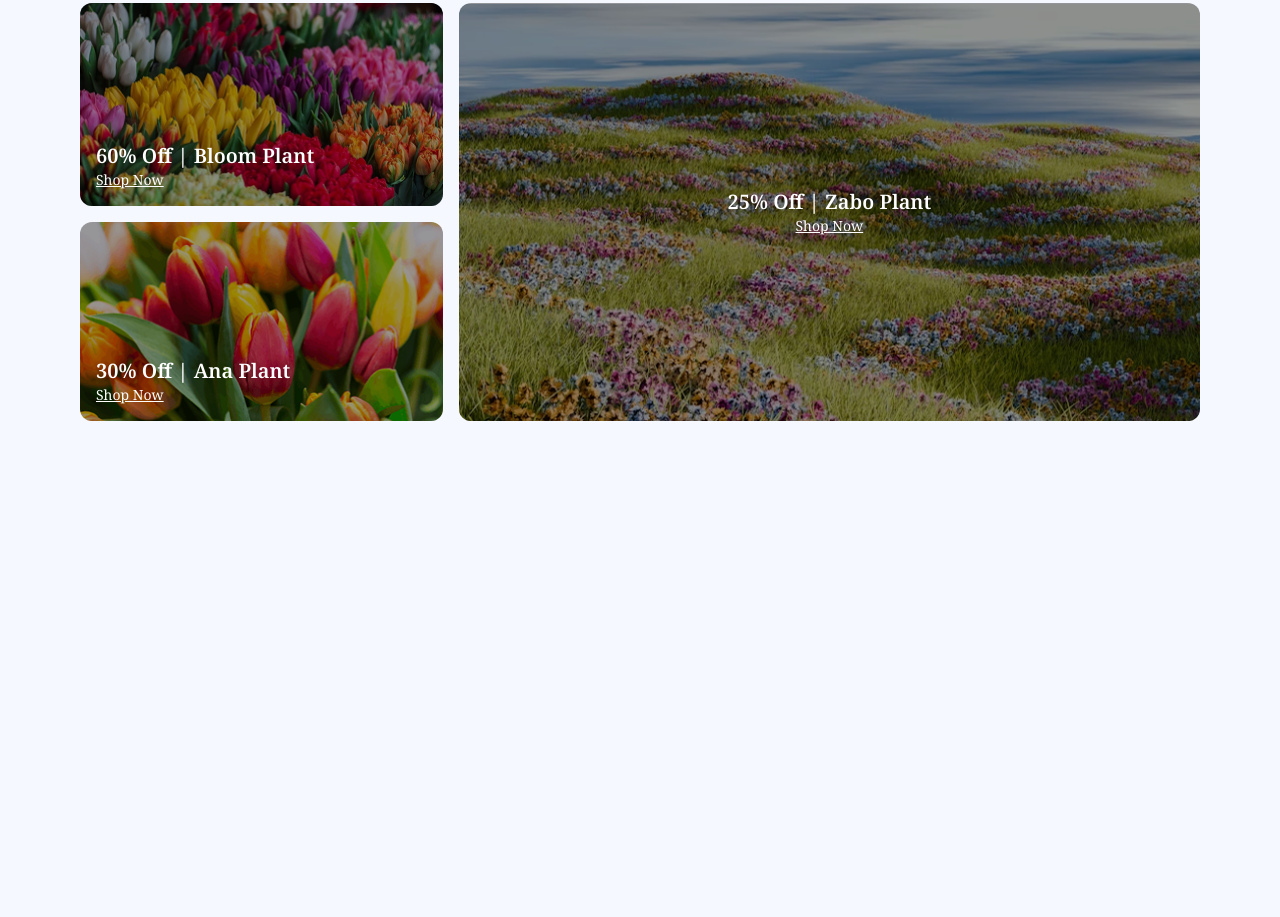
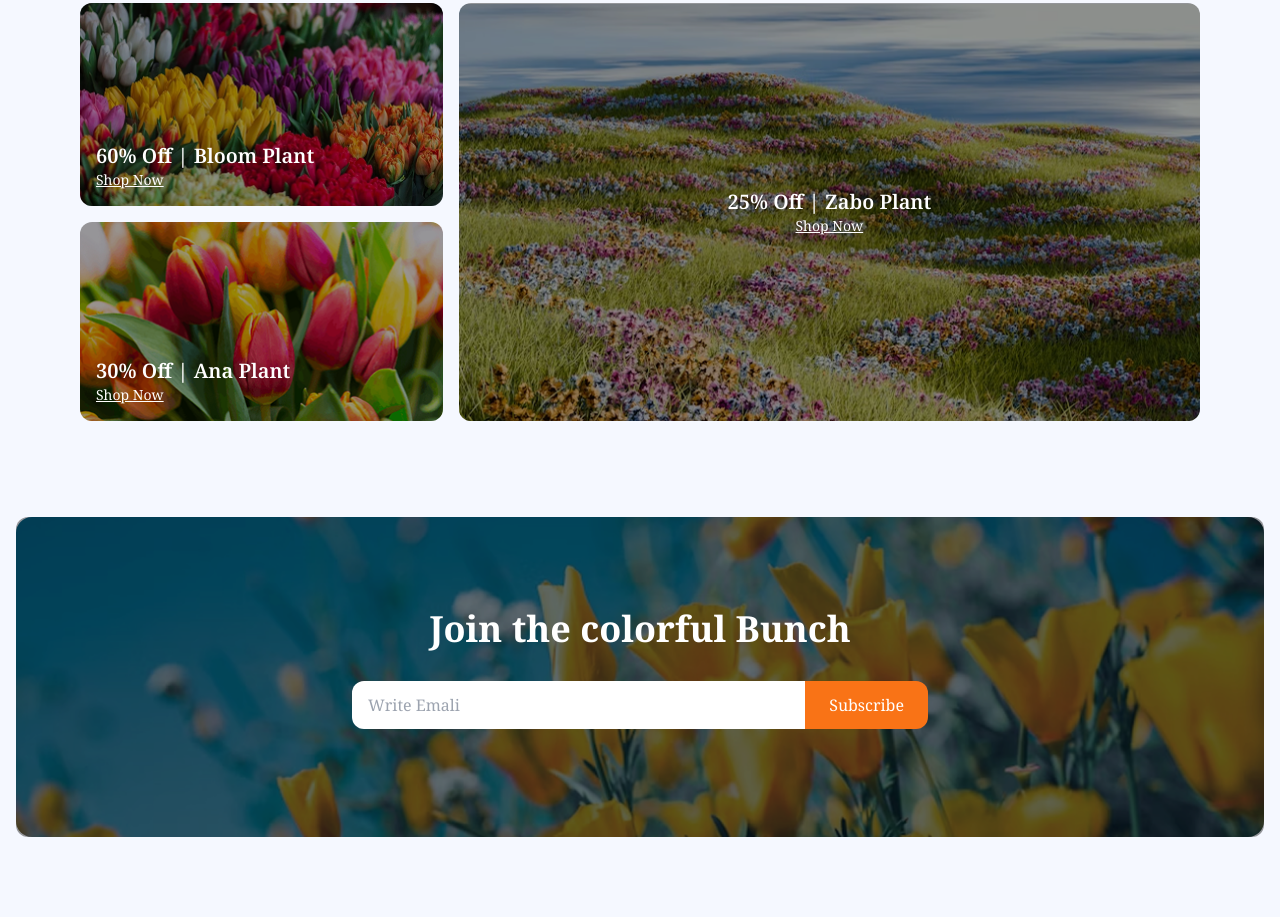
Before and after one commit to salauddinhasan/ph-d19-responsive-flowers, a plain HTML site: page index.html in a window 1280 px wide. Shown: the part 2504-3421 px from the top of the page. Before the commit the page ends 3005 px from the top, so only its background shows below. Drawn offline with nearby package versions, Linux system fonts and the light colour scheme.

Commit message:
feat: implement join section UI

```diff
--- a/index.html
+++ b/index.html
@@ -253,5 +253,28 @@
             </div>
         </div>
     </section>
+
+    <!-- join section -->
+     <section id="join-section" class="pb-16">
+        <!-- container -->
+        <div class="w-full p-4">
+
+            <!-- join container -->
+            <div id="join-container" class="relative bg-[url('assets/news-letter-bg.png')] bg-cover bg-center flex flex-col justify-center min-h-[280px] md:min-h-[320px] rounded-2xl">
+
+                <div class="absolute inset-0 bg-black/40 rounded-xl"></div>
+                <div class="relative z-10 px-2">
+                    <!-- join title -->
+                    <h2 class="text-3xl md:text-4xl text-white font-bold text-center mb-4 ">Join the colorful Bunch</h2>
+
+                    <!-- join input form -->
+                    <div class="max-w-xl mx-auto flex items-center gap-0">
+                        <input class="w-full px-4 p-3 rounded-l-xl my-4" type="email" name="email" placeholder="Write Emali">
+                        <button class="bg-orange-500 rounded-r-xl text-white px-6 h-12">Subscribe</button>
+                    </div>
+                </div>
+            </div>
+        </div>
+     </section>
 </body>
 </html>
```
